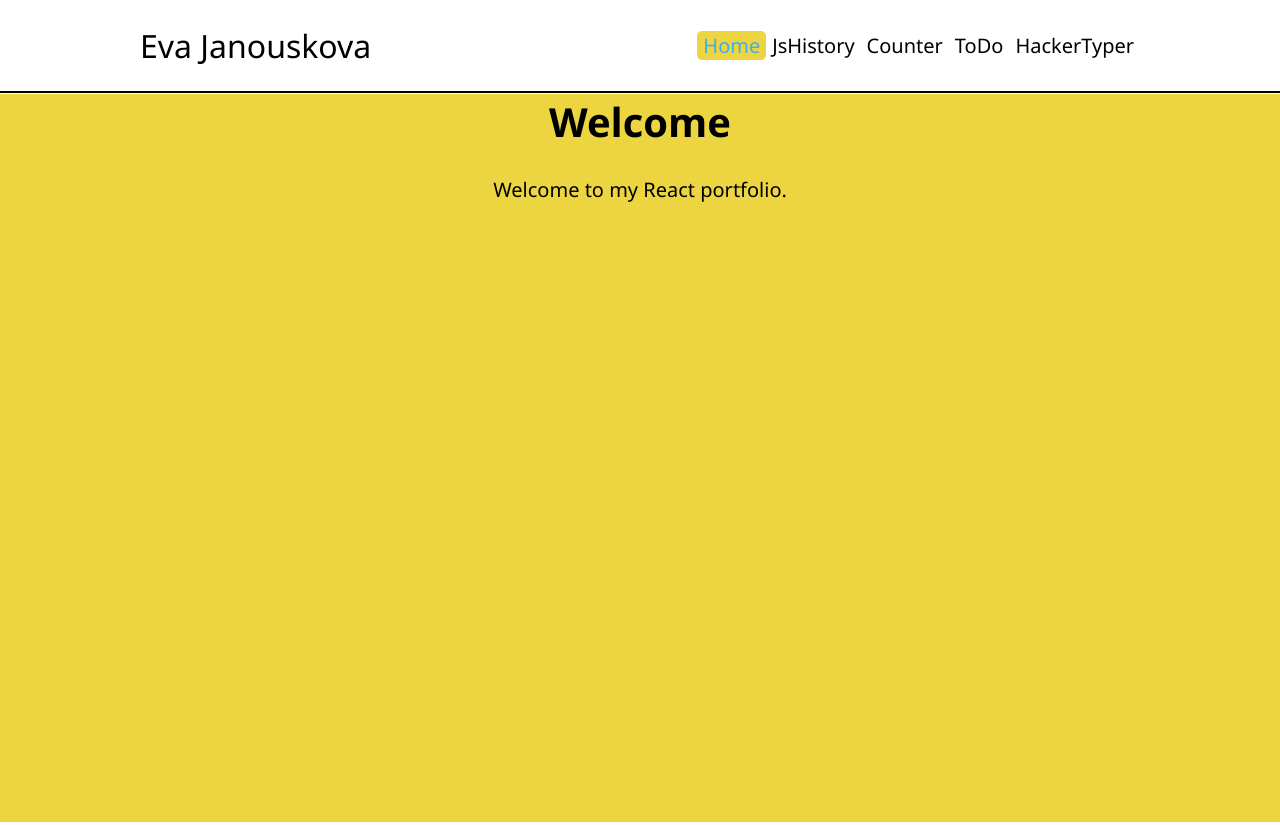
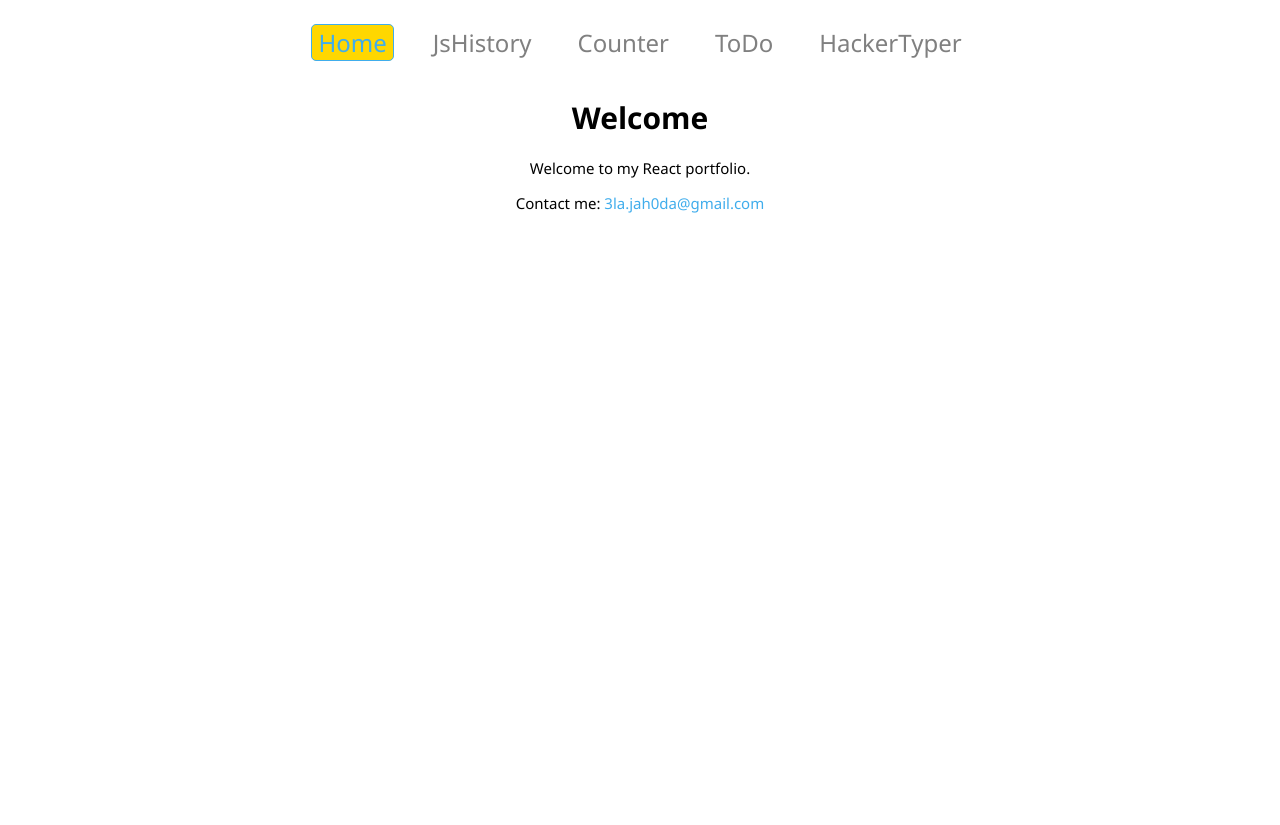
Before and after one commit to ElaJahoda/janouskova-ita-2022, a React (Create React App) app: page / in a window 1280 px wide. Built offline with nearby package versions, Linux system fonts and the light colour scheme.

Commit message:
update Todo app CTX

```diff
--- a/public/index.html
+++ b/public/index.html
@@ -5,11 +5,11 @@
     <link rel="icon" href="%PUBLIC_URL%/favicon.ico" />
     <meta name="viewport" content="width=device-width, initial-scale=1, shrink-to-fit=no" />
     <meta name="theme-color" content="#ecd540" />
-    <meta name="description" content="React portfolio" />
+    <meta name="description" content="Portfolio" />
     <meta name='keywords' content='HTML,JSX,JavaScript,React,TypeScript' />
     <meta name='author' content='Eva Janouskova' />
-    <meta property="og:title" content="Eva Janouskova - React portfolio" />
-    <meta property="og:description" content="React portfolio" />
+    <meta property="og:title" content="Eva Janouskova - portfolio" />
+    <meta property="og:description" content="Portfolio" />
     <!-- <meta property="og:image" content="%PUBLIC_URL%/strawberry.png"> -->
     <link rel="image_src" href="%PUBLIC_URL%/strawberry.png">
 
--- a/src/App.tsx
+++ b/src/App.tsx
@@ -1,8 +1,8 @@
 import { FaChevronDown, FaChevronUp } from 'react-icons/fa'
-import { Link, NavLink } from 'react-router-dom'
+import { NavLink } from 'react-router-dom'
 import { theme } from './theme'
 import { urls } from './urls'
-import React, { useState } from 'react'
+import React, { MouseEventHandler, useState } from 'react'
 import styled from '@emotion/styled'
 
 export const App = () => {
@@ -14,47 +14,52 @@ export const App = () => {
   return (
     <Div_styled>
       <Div_Nav>
-        <NavLogo to='/'>Eva Janouskova</NavLogo>
         <Bars onClick={handleToggle}>{toggle ? <FaChevronUp /> : <FaChevronDown />}</Bars>
         <NavMenu prop={toggle}>
           <LinkStyled
             style={{
               color: theme.quaternaryColor,
               backgroundColor: theme.primaryColor,
+              borderColor: theme.quaternaryColor,
             }}
             urls={urls.homePageUrl}
+            onClick={handleToggle}
           >
             Home
           </LinkStyled>
           <LinkStyled
             style={{
-              color: theme.primaryColor,
+              borderColor: theme.primaryColor,
             }}
             urls={urls.jsHistoryUrl}
+            onClick={handleToggle}
           >
             JsHistory
           </LinkStyled>
           <LinkStyled
             style={{
-              color: theme.primaryColor,
+              borderColor: theme.primaryColor,
             }}
             urls={urls.counterUrl}
+            onClick={handleToggle}
           >
             Counter
           </LinkStyled>
           <LinkStyled
             style={{
-              color: theme.primaryColor,
+              borderColor: theme.primaryColor,
             }}
             urls={urls.toDoUrl}
+            onClick={handleToggle}
           >
             ToDo
           </LinkStyled>
           <LinkStyled
             style={{
-              color: theme.primaryColor,
+              borderColor: theme.primaryColor,
             }}
             urls={urls.hackertyper}
+            onClick={handleToggle}
           >
             HackerTyper
           </LinkStyled>
@@ -72,33 +77,35 @@ const NavMenu = styled.div<Prop>`
   display: flex;
   align-items: center;
 
+  a {
+    text-decoration: none;
+    color: grey;
+    &:hover {
+      color: black;
+    }
+  }
+
   @media screen and ${theme.mediaMax} {
     display: ${props => (props.prop ? 'block' : 'none')};
     position: absolute;
-    top: 90px;
+    top: 65px;
     left: 0px;
     padding: 1.5rem;
     flex-direction: column;
     width: 100%;
     background-color: white;
     border-top: 1px solid black;
+    box-shadow: ${theme.boxShadow};
   }
 `
-const NavLogo = styled(Link)`
-  cursor: pointer;
-  color: black;
-  font-size: 2rem;
-  text-decoration: none;
-`
 const Div_Nav = styled.div`
-  border-bottom: solid 2px;
+  border-bottom: solid 2px ${theme.primaryColor};
   padding-bottom: 1rem;
   text-decoration: none;
   height: 85px;
   display: flex;
-  justify-content: space-between;
+  justify-content: space-around;
   align-items: center;
-  padding: 0.2rem calc((100vw - 1000px) / 2);
   z-index: 14;
 `
 const Bars = styled.div`
@@ -118,6 +125,7 @@ const LinkStyled = (props: {
   style: React.CSSProperties
   children: React.ReactNode
   urls: string
+  onClick: MouseEventHandler<HTMLAnchorElement>
 }) => {
   return (
     <NavLink
@@ -125,12 +133,17 @@ const LinkStyled = (props: {
         textDecoration: 'none',
         borderRadius: '5px',
         display: 'flex',
+        fontSize: '1.5rem',
         alignItems: 'center',
+        marginLeft: '1rem',
+        marginRight: '1rem',
         padding: '1px 6px',
+        border: 'solid 1px transparent',
         ...props.style,
-        color: isActive ? props.style.color : '#000',
+        borderColor: isActive ? props.style.borderColor : 'transparent',
       })}
       to={props.urls}
+      onClick={props.onClick}
     >
       {props.children}
     </NavLink>
--- a/src/HackerTyper/HackerTyper.tsx
+++ b/src/HackerTyper/HackerTyper.tsx
@@ -70,6 +70,9 @@ const Textarea_Container = styled.textarea`
   color: ${themeHackerTyper.quarterlyColor};
   box-shadow: ${theme.boxShadow};
   over-flow: scroll;
+  @media screen and ${theme.mediaMax} {
+    width: 94%;
+  }
 `
 const Div_StyledPopUpBackdrop = styled.div`
   position: fixed;
--- a/src/HomePage.tsx
+++ b/src/HomePage.tsx
@@ -12,11 +12,14 @@ export const Home = () => {
       </Helmet>
       <h1>Welcome</h1>
       <p>Welcome to my React portfolio.</p>
+      <p>
+        Contact me: <A_Styled href='mailto: 3la.jah0da@gmail.com'> 3la.jah0da@gmail.com</A_Styled>
+      </p>
     </Div_Styled>
   )
 }
 export const Div_Styled = styled.div`
-  background-color: ${theme.primaryColor};
+  background-color: white;
   height: 91vh;
   text-align: ${theme.textAlign};
   font-family: ${theme.fontFamily};
@@ -24,3 +27,7 @@ export const Div_Styled = styled.div`
 
   margin: -26px 0px 0px 0px;
 `
+const A_Styled = styled.a`
+  color: ${theme.quaternaryColor};
+  text-decoration: none;
+`
--- a/src/JS-history/JsHistory.tsx
+++ b/src/JS-history/JsHistory.tsx
@@ -1,13 +1,20 @@
+import { Div_Styled } from '../HomePage'
 import { Helmet } from 'react-helmet'
 import { theme } from '../theme'
 import { urls } from './../urls'
+import { useState } from 'react'
 import history from './pictures/history-of-JavaScript.png'
 import logo from './pictures/javascript-logo.png'
 import styled from '@emotion/styled'
 
 export const JsHistory = () => {
+  const [toggle, setToggle] = useState(false)
+
+  const handleToggle = () => {
+    setToggle(!toggle)
+  }
   return (
-    <div>
+    <Div_Styled>
       <Helmet>
         <title>Eva Janouskova - JS History</title>
         <meta name='description' content='Web page about History of JavaScript' />
@@ -140,14 +147,16 @@ export const JsHistory = () => {
           <a href='https://en.wikipedia.org/wiki/JavaScript#History'>Source</a>
         </Div_Main>
         <Div_SideNav>
-          <A_link href={urls.jsOneUrl}>Creation at Netscape</A_link>
+          <A_link href={urls.jsOneUrl} onClick={handleToggle}>
+            Creation at Netscape
+          </A_link>
           <A_link href={urls.jsTwoUrl}>Adoption by Microsoft</A_link>
           <A_link href={urls.jsThreeUrl}>The rise of JScript</A_link>
           <A_link href={urls.jsFourUrl}>Growth and standardization</A_link>
           <A_link href={urls.jsFiveUrl}>Reaching maturity</A_link>
         </Div_SideNav>
       </Div_Body>
-    </div>
+    </Div_Styled>
   )
 }
 const Div_Body = styled.div`
@@ -155,19 +164,16 @@ const Div_Body = styled.div`
   flex-flow: row wrap;
   text-align: ${theme.textAlign};
   flex: 1 100%;
-  background-color: ${theme.primaryColor};
+  background-color: white;
   font-family: ${theme.fontFamily};
   font-size: 20px;
 `
 const Div_Header = styled.div`
-  background: ${theme.secondaryColor};
   width: 100%;
-  border-radius: 0px 0px 0px 10px;
-  box-shadow: ${theme.boxShadow};
-  margin: 0px 0px 7px 7px;
+  margin-top: 10px;
 `
 const Img_Logo = styled.img`
-  width: 10%;
+  width: 8%;
   height: auto;
 `
 const Div_Main = styled.div`
@@ -183,7 +189,7 @@ const Div_Main = styled.div`
   }
   @media ${theme.mediaBigger} {
     flex: 4 0px;
-    margin: -7px 10px 0px 2px;
+    margin: 0px 245px 0px 2px;
     order: 2;
     text-align: justify;
   }
@@ -200,10 +206,11 @@ const Img_History = styled.img`
 `
 
 const Div_SideNav = styled.div`
-  background: ${theme.primaryColor};
+  background: white;
   display: flex;
   flex-direction: column;
   height: 250px;
+
   @media ${theme.mediaSmaller} {
     flex: 1 0 0;
     order: 1;
@@ -218,20 +225,18 @@ const Div_SideNav = styled.div`
 `
 
 const A_link = styled.a`
-  background-color: ${theme.secondaryColor};
-  color: gold;
+  color: grey;
   text-align: ${theme.textAlign};
   text-decoration: none;
   font-weight: 400;
-  border: 2px black;
-  border-radius: 5px;
+  border-bottom: dotted 2px ${theme.quaternaryColor};
   margin: 2px 7px 2px 7px;
   padding: 3px 3px 7px 3px;
-  box-shadow: ${theme.boxShadow};
-  &:focus {
-    background: ${theme.tertiaryColor};
+  &:hover {
+    transform: scale(1.1);
+    color: black;
   }
   &:active {
-    color: ${theme.quaternaryColor};
+    color: ${theme.primaryColor};
   }
 `
--- a/src/ToDo/ToDo.tsx
+++ b/src/ToDo/ToDo.tsx
@@ -1,9 +1,12 @@
+import { Button } from '../components/Button'
 import { Div_Styled } from '../HomePage'
+import { FaTrash } from 'react-icons/fa'
 import { Helmet } from 'react-helmet'
+import { genericHookContextBuilder } from '../utils/genericHookContextBuilder'
 import { theme } from '../theme'
 import { themeTodo } from './theme'
-import { uniqueId } from '../util'
-import React, { ChangeEvent, useState } from 'react'
+import { uniqueId, useLocalStorage } from '../utils/util'
+import React, { useContext, useState } from 'react'
 import styled from '@emotion/styled'
 
 type Task = {
@@ -16,31 +19,21 @@ const localStorageId = {
   tasks: 'tasks:list',
 }
 
-export const useLocalStorage = <T,>(key: string, initialValue: T) => {
-  const [storedValue, setStoredValue] = useState<T>(() => {
-    try {
-      const item = window.localStorage.getItem(key)
-      return item ? JSON.parse(item) : initialValue
-    } catch {
-      console.error
-      return initialValue
-    }
-  })
-
-  const setValue = (value: T | ((val: T) => T)) => {
-    try {
-      const valueToStore = value instanceof Function ? value(storedValue) : value
-      setStoredValue(valueToStore)
-      window.localStorage.setItem(key, JSON.stringify(valueToStore))
-    } catch {}
-  }
-  return [storedValue, setValue] as const
-}
-
-export const ToDo = () => {
+const UseLogicState = () => {
   const [todoList, setTodoList] = useLocalStorage<Task[]>(localStorageId.tasks, [] as Task[])
   const [task, setTask] = useState('')
   const [error, setError] = useState(false)
+  const [filter, setFilter] = useLocalStorage<'All' | 'Complete' | 'Active'>('filterdTasks', 'All')
+
+  const getFilteredTodoList = () => {
+    if (filter === 'Active') {
+      return todoList.filter(todo => !todo.complete)
+    } else if (filter === 'Complete') {
+      return todoList.filter(todo => todo.complete)
+    } else {
+      return todoList
+    }
+  }
 
   const addTask = () => {
     if (task.trim() === '') {
@@ -56,18 +49,36 @@ export const ToDo = () => {
     setTodoList(todoList.filter(task => task.taskName !== taskNameToDelete))
   }
 
-  const allCheckboxChecked = (event: ChangeEvent<HTMLInputElement>) => {
-    let checked = event.target.checked
-    setTodoList(
-      todoList.map(todo => ({
-        ...todo,
-        complete: checked,
-      }))
+  const incompletedTodosCount = todoList.filter(todo => !todo.complete).length
+  return {
+    todoList,
+    setTodoList,
+    filter,
+    setFilter,
+    task,
+    setTask,
+    error,
+    setError,
+    getFilteredTodoList,
+    addTask,
+    deleteTask,
+    incompletedTodosCount,
+  }
+}
+
+export const { ContextProvider: TodoContextProvider, Context: TodoContext } =
+  genericHookContextBuilder(UseLogicState)
+
+export const ToDo = () => {
+  return (
+    <TodoContextProvider>
+      <TodoListBoard />
+    </TodoContextProvider>
   )
 }
 
-  const incompletedTodosCount = todoList.filter(todo => !todo.complete).length
-
+const TodoListBoard = () => {
+  const logic = useContext(TodoContext)
   return (
     <Div_Styled>
       <Helmet>
@@ -75,37 +86,35 @@ export const ToDo = () => {
         <meta name='description' content='Todo App' />
       </Helmet>
       <h1>Todo App</h1>
+
       <Div_TodoApp>
+        <form
+          onSubmit={e => {
+            e.preventDefault()
+            logic.addTask()
+          }}
+        >
           <Div_header>
             <Input_styled
-            error={error}
+              error={logic.error}
               onChange={e => {
-              setTask(e.target.value)
+                logic.setTask(e.target.value)
               }}
-            value={task}
+              value={logic.task}
             ></Input_styled>
-          <Button_styled onClick={addTask}>Add</Button_styled>
+            <Button type='submit'>Add</Button>
           </Div_header>
           <table>
-          <thead>
-            <tr>
-              <th>
-                <input type='checkbox' onChange={allCheckboxChecked} />
-              </th>
-              <th>List of items:</th>
-              <th></th>
-            </tr>
-          </thead>
             <tbody>
-            {todoList.map(task => {
+              {logic.getFilteredTodoList().map(task => {
                 return (
                   <tr key={task.id}>
                     <Td_styled width='5%'>
                       <input
                         onChange={event => {
                           let checked = event.target.checked
-                        setTodoList(
-                          todoList.map(todo => ({
+                          logic.setTodoList(
+                            logic.todoList.map(todo => ({
                               ...todo,
                               complete: task.id === todo.id ? checked : todo.complete,
                             }))
@@ -120,14 +129,37 @@ export const ToDo = () => {
                       <Span_styled checked={task.complete}>{task.taskName}</Span_styled>
                     </Td_styled>
                     <Td_styled width='10%'>
-                    <Button_styled onClick={() => deleteTask(task.taskName)}>X</Button_styled>
+                      <Button onClick={() => logic.deleteTask(task.taskName)}>
+                        <FaTrash />
+                      </Button>
                     </Td_styled>
                   </tr>
                 )
               })}
             </tbody>
           </table>
-        <Div_Counter>{incompletedTodosCount} items left</Div_Counter>
+        </form>
+        <Div_Footer>
+          <Span_Counter>{logic.incompletedTodosCount} items left</Span_Counter>{' '}
+          <Button_footer
+            onClick={() => logic.setFilter('All')}
+            aria-pressed={'All' === logic.filter}
+          >
+            All
+          </Button_footer>
+          <Button_footer
+            onClick={() => logic.setFilter('Active')}
+            aria-pressed={'Active' === logic.filter}
+          >
+            Active
+          </Button_footer>
+          <Button_footer
+            onClick={() => logic.setFilter('Complete')}
+            aria-pressed={'Complete' === logic.filter}
+          >
+            Complete
+          </Button_footer>
+        </Div_Footer>
       </Div_TodoApp>
     </Div_Styled>
   )
@@ -175,20 +207,26 @@ const Div_TodoApp = styled.div`
   margin: auto;
   background: #fff;
   box-shadow: ${themeTodo.boxShadow};
+  @media screen and ${theme.mediaMax} {
+    width: 95%;
+  }
 `
 
 const Td_styled = styled.td<{ width?: string; border?: string }>`
   width: ${props => props.width};
+  padding: 5px;
   font-family: inherit;
   font-size: inherit;
   border-bottom: ${props => props.border};
 `
 
-const Div_Counter = styled.div`
-  font-size: small;
+const Span_Counter = styled.span`
   padding: 5px;
-  font-size: 15px;
-  font-family: inherit; ;
+  font-size: inherit;
+  font-family: inherit;
+  @media screen and ${theme.mediaMax} {
+    text-align: center;
+  }
 `
 
 const Span_styled = styled.span<{ checked: boolean }>`
@@ -200,11 +238,35 @@ const Div_header = styled.div`
   background: #fff;
   border-bottom: solid 1px ${themeTodo.primaryColor};
   padding: 5px;
-  box-shadow: ${theme.boxShadow};
+  padding-bottom: 0px;
 `
-const Button_styled = styled.button`
+
+const Button_footer = styled.button`
+  border: transparent;
+  width: 75px;
+  cursor: pointer;
+  margin-left: 0.5rem;
+  margin-right: 0.5rem;
+  font-family: inherit;
+  font-size: inherit;
+  &:hover {
     background-color: ${theme.primaryColor};
-  border: solid 0.5px ${theme.primaryColor};
     border-radius: 5px;
-  height: 30px;
+    transform: scale(1.1);
+  }
+  &[aria-pressed='true'] {
+    border: 2px solid ${theme.primaryColor};
+  }
+  @media screen and ${theme.mediaMax} {
+    width: 98%;
+    margin: 1% 1%;
+  }
 `
+const Div_Footer = styled.div`
+  display: flex;
+  justify-content: center;
+  margin: 5px;
+  @media screen and ${theme.mediaMax} {
+    flex-direction: column;
+  }
+`
--- /dev/null
+++ b/src/components/Button.tsx
@@ -0,0 +1,13 @@
+import { theme } from '../theme'
+import styled from '@emotion/styled'
+
+export const Button = styled.button`
+  border: transparent;
+  border-radius: 5px;
+  height: 30px;
+  cursor: pointer;
+  &:hover {
+    background-color: ${theme.primaryColor};
+    transform: scale(1.1);
+  }
+`
--- a/src/theme.ts
+++ b/src/theme.ts
@@ -1,12 +1,12 @@
 export const theme = {
   boxShadow: '0 4px 8px 0 rgba(0, 0, 0, 0.2), 0 6px 20px 0 rgba(0, 0, 0, 0.19)',
   textAlign: 'center',
-  primaryColor: '#ecd540',
+  primaryColor: '#FFD700',
   secondaryColor: '#808080',
   tertiaryColor: '#646464',
   quaternaryColor: '#40adec',
   fontFamily: 'Segoe UI, Tahoma, Geneva, Verdana, sans-serif',
-  fontSize: '20px',
+  fontSize: '15px',
   mediaSmaller: '(min-width: 400px)',
   mediaBigger: '(min-width: 800px)',
   mediaMax: '(max-width: 768px)',
--- a/src/util.ts
+++ /dev/null
@@ -1,4 +0,0 @@
-export const uniqueId = (): number => {
-  const number = Math.floor(Math.random() * 10000)
-  return number
-}
--- /dev/null
+++ b/src/utils/genericHookContextBuilder.tsx
@@ -0,0 +1,18 @@
+import { createContext } from 'react'
+
+type Props = {
+  children: React.ReactNode
+}
+
+export const genericHookContextBuilder = <T, P>(hook: () => T) => {
+  const Context = createContext<T>(undefined as never)
+
+  return {
+    Context,
+    ContextProvider: (props: Props & P) => {
+      const value = hook()
+
+      return <Context.Provider value={value}>{props.children}</Context.Provider>
+    },
+  }
+}
--- /dev/null
+++ b/src/utils/util.ts
@@ -0,0 +1,28 @@
+import { useState } from 'react'
+
+export const uniqueId = (): number => {
+  const number = Math.floor(Math.random() * 10000)
+  return number
+}
+export const useLocalStorage = <T>(key: string, initialValue: T) => {
+  const [storedValue, setStoredValue] = useState<T>(() => {
+    try {
+      const item = window.localStorage.getItem(key)
+      return item ? JSON.parse(item) : initialValue
+    } catch {
+      console.error
+      return initialValue
+    }
+  })
+
+  const setValue = (value: T | ((val: T) => T)) => {
+    try {
+      const valueToStore = value instanceof Function ? value(storedValue) : value
+      setStoredValue(valueToStore)
+      window.localStorage.setItem(key, JSON.stringify(valueToStore))
+    } catch {
+      console.error
+    }
+  }
+  return [storedValue, setValue] as const
+}
```
Also changed, not shown: src/Counter/Counter.tsx (+17 -5 lines). Lines whose indentation alone changed are shown as unchanged.
